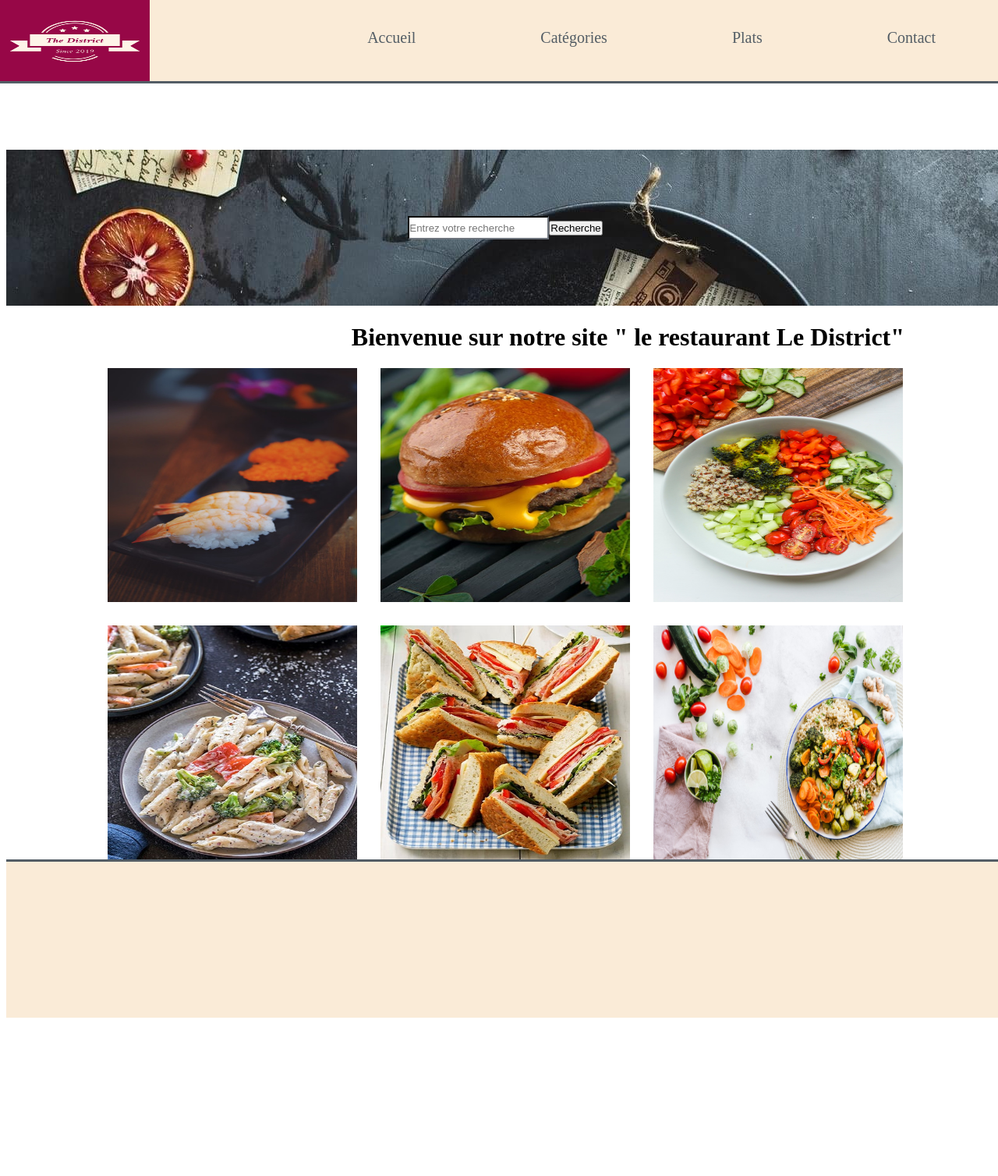
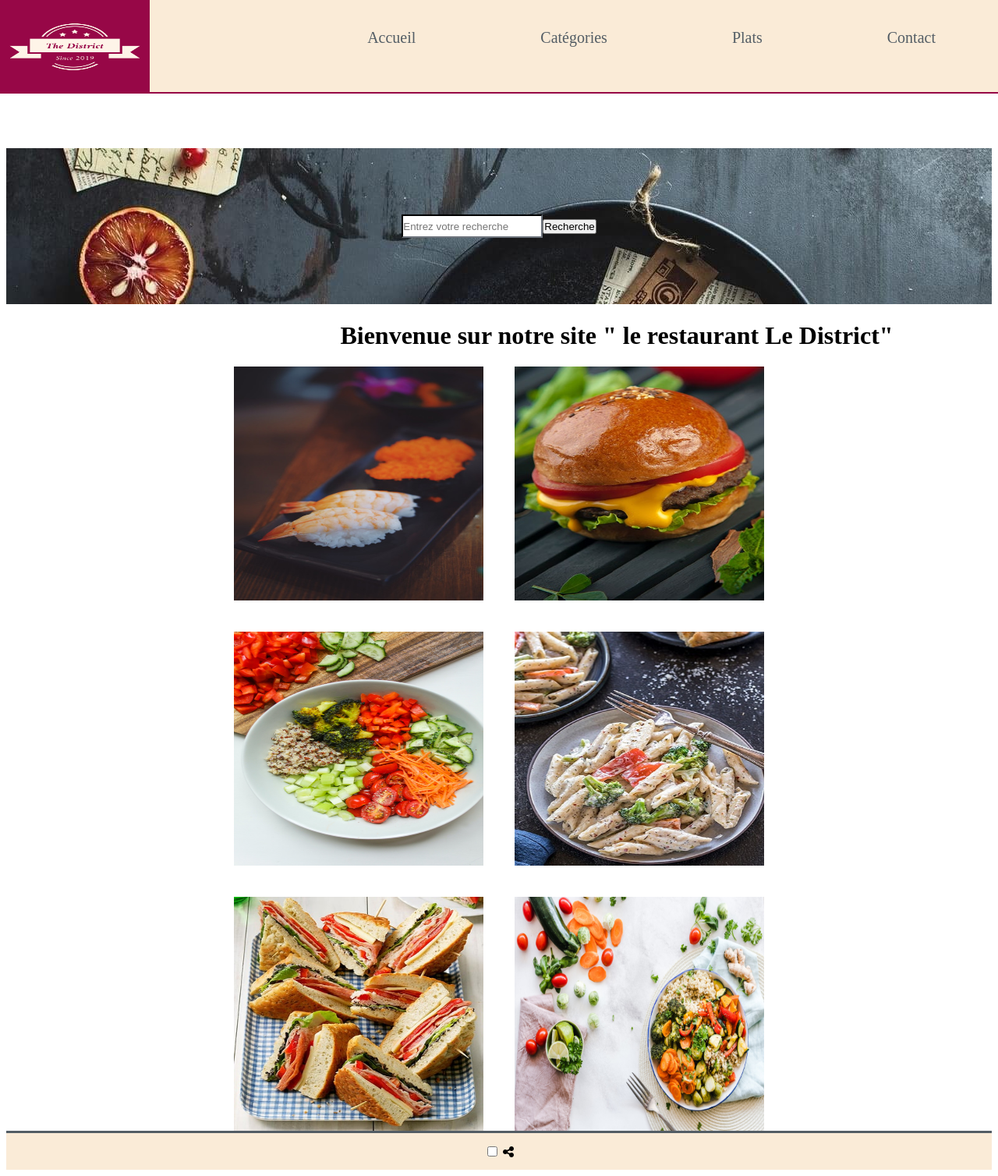
Before and after one commit to heidi-gouider/heidi, a PHP site: page /HTML/index.html in a window 1280 px wide. Shown: the whole page at 78% size. Before the commit the page ends 1305 px from the top, so only its background shows below. Run offline with PHP 8.4, Linux system fonts and the light colour scheme.

Commit message:
ajout footer

```diff
--- a/FRONT/DYNAMIQUE/JAVASCRIPT/script.js
+++ b/FRONT/DYNAMIQUE/JAVASCRIPT/script.js
@@ -11,7 +11,6 @@
 
 // section recherche //
 let section = document.querySelector("section");
-let image = document.querySelector("bg-image");
 let video = document.querySelector("video");
 
 
@@ -24,6 +23,6 @@
 
 // évennement change au click/////
 
-image.addEventListener("click", function () {
-    section.classList.toggle("change");
+section.addEventListener("click", function () {
+    section.style.backgroundImage.classList.toggle("change");
 });
--- a/FRONT/STATIQUE/CSS/style.css
+++ b/FRONT/STATIQUE/CSS/style.css
@@ -4,20 +4,18 @@
 * {
     margin: o;
     padding: 0;
-
+    box-sizing: border-box;
 }
 
-body {
+/* body {
     width: 100%;
-    /* margin: o;
-    padding: 0; */
     list-style: none;
-}
+} */
 
-@font-face {
+/* @font-face {
     font-family: "Libre Baskerville";
     src: url(./ASSETS/font/LibreBaskerville-Regular.ttf) format(ttf);
-}
+} */
 
 /* a {
     text-decoration: none;
@@ -31,12 +29,12 @@
     width: 100%;
     position: fixed;
     /* display: flex; */
-    height: 13%;
+    height: 15%;
     top: 0;
     left: 0;
     background-color: antiquewhite;
     /* justify-content: space-between; */
-    border-bottom: #535d65 solid;
+    border-bottom: #970646 solid 2px;
     /* will-change: scroll-position ; */
 
 
@@ -82,7 +80,7 @@
 
 
 .menu a:hover {
-    font-size: 25px;
+    /* font-size: 25px; */
     color: #242629;
 
 }
@@ -188,8 +186,8 @@
 
 footer {
     width: 100%;
+    height: 50px;
     display: flex;
-    height: 200px;
     bottom: 0;
     position: relative;
     background-color: antiquewhite;
@@ -199,24 +197,37 @@
     /* will-change: scroll-position ; */
 }
 
-nav {
+.network {
     position: absolute;
-    /* height: 6rem;
-    line-height: 6rem; */
-    display: flex;
-    justify-content: space-between;
-    /* align-items: center; */
+    /* display: flex;
+    justify-content: center;
+    align-items: center; */
+
 }
 
+/* je modifie l'apparence de la check box et je fais en sorte que tous les
+navigateur prenne en cherge cette propriété */
+/*
+  */
+
+nav {
+    height: 100%;
+}
+
+/* #checkbox{
+    background-image: ;
+} */
 .link-external i {
     /* margin: auto;
     padding: auto; */
     width: 20px;
     height: 20px;
+    text-decoration: none;
+    display: none;
 }
 
 
-/* .link-external a :hover{
+/* .link-external i:hover{
 afficher le nom en texte du lien
 } */
 
@@ -225,9 +236,9 @@
 
 /********* IMAGE DE FOND ENTETE **********/
 section {
-    /* margin: 0;
-    padding: 0; */
-    width: 100%;
+    margin: 0;
+    /* padding: 0; */
+    /* width: 100%; */
     height: 200px;
     display: flex;
     justify-content: center;
@@ -235,7 +246,8 @@
     margin-top: 13%;
     background-image: url('../ASSETS/IMG/fond/fosyyyy.jpg');
     /* aninition de l'image de fond , apparition de la gauche */
-    animation: slideRight 3s;
+    /* animation: slideRight 3s; */
+    cursor: pointer;
 }
 
 /* animation sur l'image de fond */
@@ -262,8 +274,8 @@
 /* video {
 	display: none;
 } */
-
-.change image {
+/* au click sur l'image de fond de la section, l'image disparait */
+.change section {
     display: none;
 }
 
@@ -299,7 +311,7 @@
     grid-template-columns: repeat(auto-fill, 320px);
     /* grid-template-columns: repeat(3, 1fr); */
     justify-content: center;
-    gap: 30px;
+    gap: 40px;
 }
 
 .grille img {
@@ -310,11 +322,17 @@
     transition: all; */
 }
 
-/* .grille img:hover {
-    width: 70px;
-    height: 50px;
-} */
+.grille img:hover {
+    width: 350px;
+    height: 320px;
+}
 
+/* .menu a:hover {
+    font-size: 25px;
+    color: #242629;
+
+}
+ */
 #i1 {
     grid-row: 1;
 }
--- a/FRONT/STATIQUE/HTML/index.html
+++ b/FRONT/STATIQUE/HTML/index.html
@@ -7,8 +7,7 @@
     <meta name="viewport" content="width=device-width, initial-scale=1.0">
     <title>Restaurant Le District</title>
     <link rel="stylesheet" type="text/css" href="../CSS/style.css">
-    <link rel="stylesheet" href="<link rel=" stylesheet"
-        href="https://cdnjs.cloudflare.com/ajax/libs/font-awesome/6.4.0/css/all.min.css"
+    <link rel="stylesheet" href="https://cdnjs.cloudflare.com/ajax/libs/font-awesome/6.4.0/css/all.min.css"
         integrity="sha512-iecdLmaskl7CVkqkXNQ/ZH/XLlvWZOJyj7Yy7tcenmpD1ypASozpmT/E0iPtmFIB46ZmdtAc9eNBvH0H/ZpiBw=="
         crossorigin="anonymous" referrerpolicy="no-referrer" />">
 </head>
@@ -62,22 +61,22 @@
 
     <!-- Pour les icones des réseaux sociaux, j'utilise la librairie Font Awesome -->
     <footer>
+        <div class="network">
             <!-- création d'une checkbox pour le bouton qui affiche au click les liens
             des résx -->
-        <!-- <input type="checkbox" id="checkbox> -->
+            <input type="checkbox" id="checkbox">
+            <i class="fa-sharp fa-solid fa-share-nodes"></i>
+        </div>
 
-        <nav>
-            <a href="#">
         <div class="link-external">
-                    <i class="fa-sharp fa-solid fa-share-nodes"></i>
             <i class="fa-brands fa-facebook"></i>
             <i class="fa-brands fa-square-instagram"></i>
             <i class="fa-sharp fa-solid fa-location-dot"></i>
         </div>
-            </a>
-        </nav>
+
     </footer>
-    <script src=".../JAVASCRIPT/script.js"></script>
+    <script src="script.js"></script>
+
 </body>
 
 </html>
```
Lines whose indentation alone changed are shown as unchanged.
